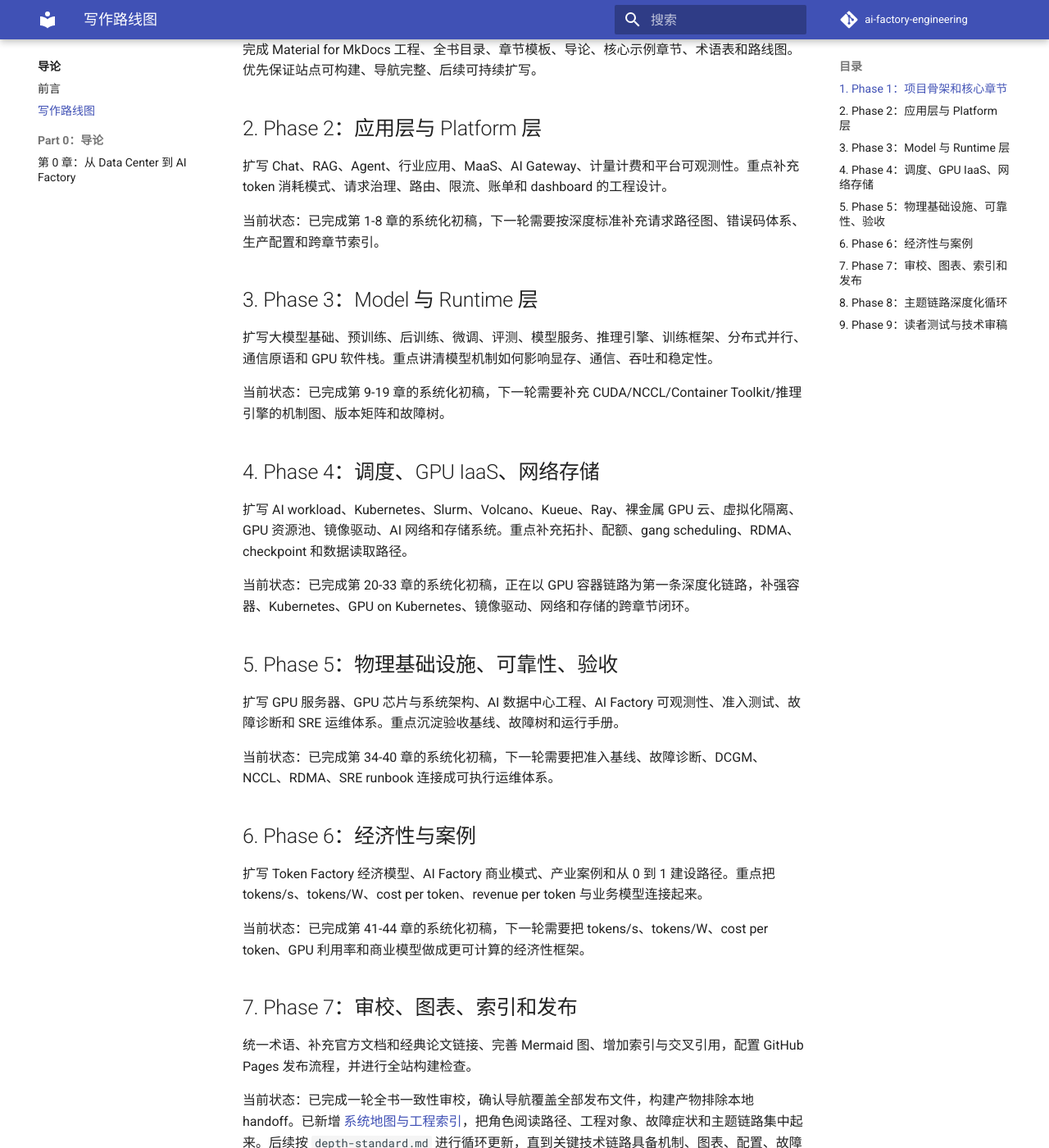
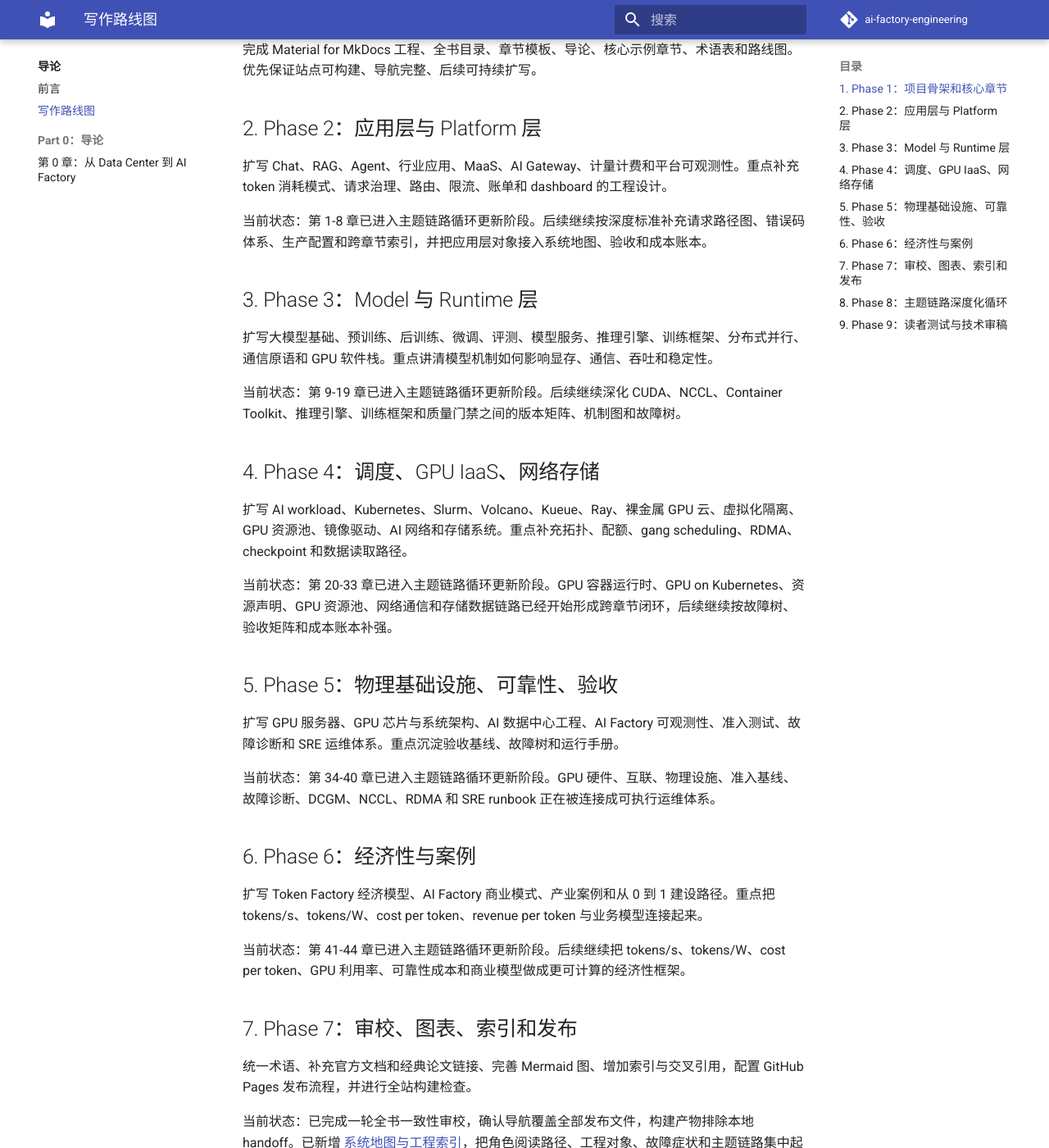
Before and after one commit to ikingye/ai-factory-engineering, an MkDocs documentation site: the page built from docs/roadmap.md, in a window 1280 px wide and 1400 px high, scrolled down 231 px. Shown: the whole window at 82% size. Built offline with MkDocs 1.6.1 and Material for MkDocs 9.7.7, drawn with Linux system fonts in a browser that asks for light colours; comment, search, counter and statistics services are not loaded.

Commit message:
docs: align book style and consistency checks

```diff
--- a/docs/roadmap.md
+++ b/docs/roadmap.md
@@ -8,31 +8,31 @@
 
 扩写 Chat、RAG、Agent、行业应用、MaaS、AI Gateway、计量计费和平台可观测性。重点补充 token 消耗模式、请求治理、路由、限流、账单和 dashboard 的工程设计。
 
-当前状态：已完成第 1-8 章的系统化初稿，下一轮需要按深度标准补充请求路径图、错误码体系、生产配置和跨章节索引。
+当前状态：第 1-8 章已进入主题链路循环更新阶段。后续继续按深度标准补充请求路径图、错误码体系、生产配置和跨章节索引，并把应用层对象接入系统地图、验收和成本账本。
 
 ## 3. Phase 3：Model 与 Runtime 层
 
 扩写大模型基础、预训练、后训练、微调、评测、模型服务、推理引擎、训练框架、分布式并行、通信原语和 GPU 软件栈。重点讲清模型机制如何影响显存、通信、吞吐和稳定性。
 
-当前状态：已完成第 9-19 章的系统化初稿，下一轮需要补充 CUDA/NCCL/Container Toolkit/推理引擎的机制图、版本矩阵和故障树。
+当前状态：第 9-19 章已进入主题链路循环更新阶段。后续继续深化 CUDA、NCCL、Container Toolkit、推理引擎、训练框架和质量门禁之间的版本矩阵、机制图和故障树。
 
 ## 4. Phase 4：调度、GPU IaaS、网络存储
 
 扩写 AI workload、Kubernetes、Slurm、Volcano、Kueue、Ray、裸金属 GPU 云、虚拟化隔离、GPU 资源池、镜像驱动、AI 网络和存储系统。重点补充拓扑、配额、gang scheduling、RDMA、checkpoint 和数据读取路径。
 
-当前状态：已完成第 20-33 章的系统化初稿，正在以 GPU 容器链路为第一条深度化链路，补强容器、Kubernetes、GPU on Kubernetes、镜像驱动、网络和存储的跨章节闭环。
+当前状态：第 20-33 章已进入主题链路循环更新阶段。GPU 容器运行时、GPU on Kubernetes、资源声明、GPU 资源池、网络通信和存储数据链路已经开始形成跨章节闭环，后续继续按故障树、验收矩阵和成本账本补强。
 
 ## 5. Phase 5：物理基础设施、可靠性、验收
 
 扩写 GPU 服务器、GPU 芯片与系统架构、AI 数据中心工程、AI Factory 可观测性、准入测试、故障诊断和 SRE 运维体系。重点沉淀验收基线、故障树和运行手册。
 
-当前状态：已完成第 34-40 章的系统化初稿，下一轮需要把准入基线、故障诊断、DCGM、NCCL、RDMA、SRE runbook 连接成可执行运维体系。
+当前状态：第 34-40 章已进入主题链路循环更新阶段。GPU 硬件、互联、物理设施、准入基线、故障诊断、DCGM、NCCL、RDMA 和 SRE runbook 正在被连接成可执行运维体系。
 
 ## 6. Phase 6：经济性与案例
 
 扩写 Token Factory 经济模型、AI Factory 商业模式、产业案例和从 0 到 1 建设路径。重点把 tokens/s、tokens/W、cost per token、revenue per token 与业务模型连接起来。
 
-当前状态：已完成第 41-44 章的系统化初稿，下一轮需要把 tokens/s、tokens/W、cost per token、GPU 利用率和商业模型做成更可计算的经济性框架。
+当前状态：第 41-44 章已进入主题链路循环更新阶段。后续继续把 tokens/s、tokens/W、cost per token、GPU 利用率、可靠性成本和商业模型做成更可计算的经济性框架。
 
 ## 7. Phase 7：审校、图表、索引和发布
 
```
Also changed, not shown: docs/part-05-orchestration/chapter-21-containers-kubernetes.md (+4 -4 lines), docs/part-07-network-storage/chapter-31-scale-up-networking.md (+1 -1 lines), 1 other file.
